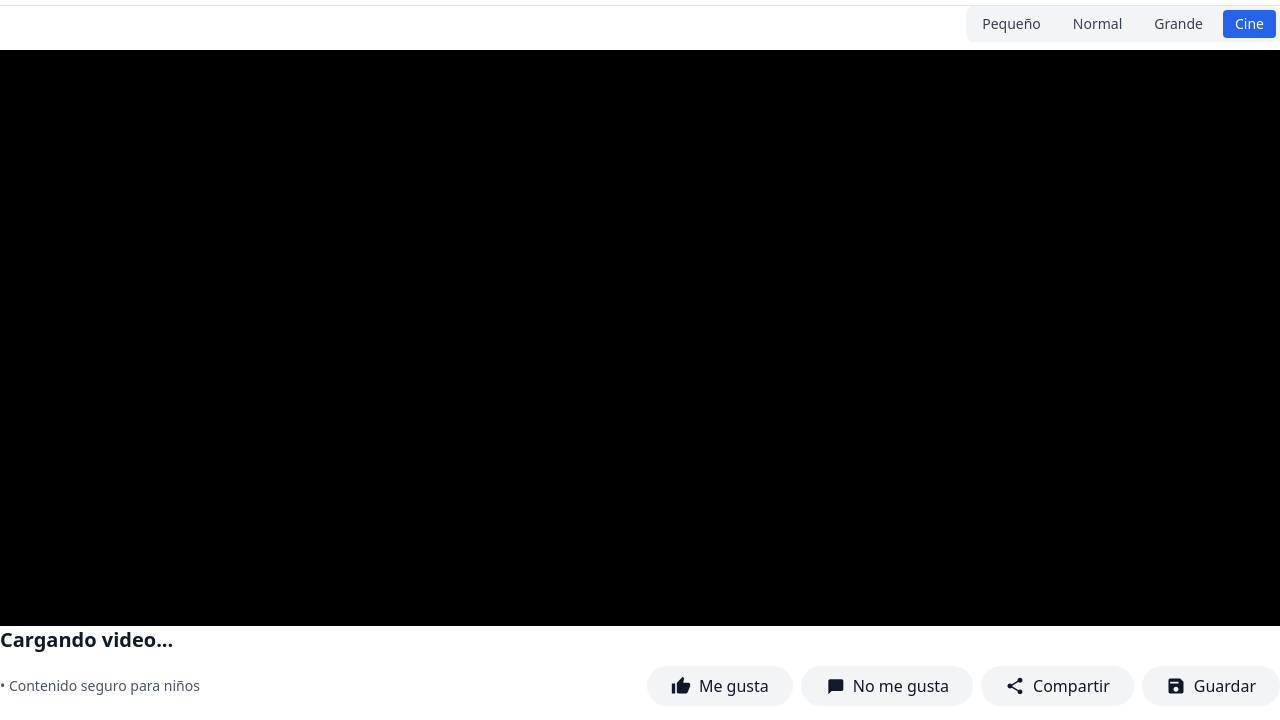
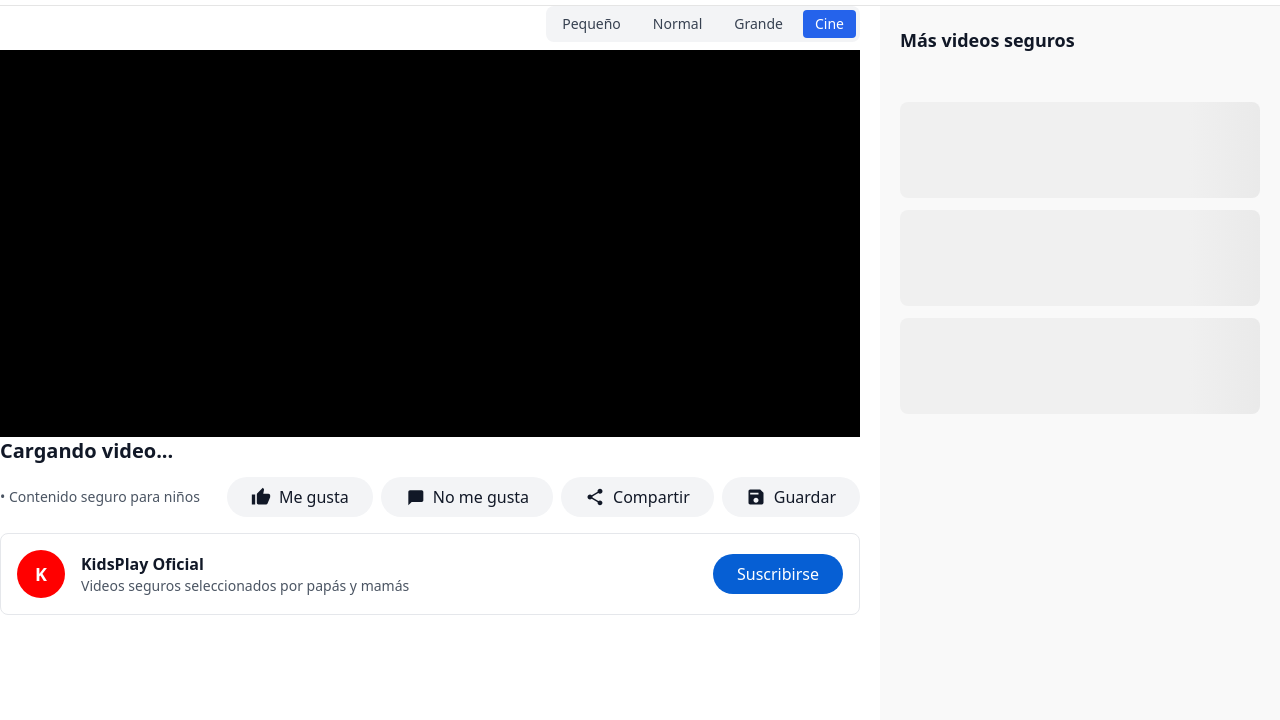
Before and after one commit to ruidolp/claudioriquelmecl, a plain HTML site: page camilo/index.html in a window 1280 px wide. Shown: the part 53-773 px from the top of the page. Drawn offline with nearby package versions, Linux system fonts and the light colour scheme.

Commit message:
El yutu5

```diff
--- a/camilo/index.html
+++ b/camilo/index.html
@@ -65,26 +65,39 @@
 
         /* Modo cine - layout especial */
         .cinema-layout {
-            flex-direction: column !important;
+            flex-direction: row !important;
         }
 
         .cinema-layout #video-section {
-            width: 100% !important;
-            padding: 0 !important;
+            flex: 1;
+            padding: 0 20px 0 0 !important;
         }
 
         .cinema-layout #sidebar {
-            width: 100% !important;
-            height: auto !important;
-            max-height: 400px;
+            width: 400px !important;
+            height: 100vh !important;
+            max-height: none;
             padding: 20px;
+            position: sticky;
+            top: 0;
         }
 
         /* Contenedor de video en modo cine */
         .cinema-video {
             margin: 0 !important;
-            max-width: 100vw !important;
+            max-width: 100% !important;
             border-radius: 0 !important;
+        }
+
+        /* Header sticky mejorado */
+        .sidebar-header {
+            background-color: #f9f9f9;
+            position: sticky;
+            top: 0;
+            z-index: 10;
+            margin: -20px -20px 0 -20px;
+            padding: 20px 20px 16px 20px;
+            border-bottom: 1px solid #e5e5e5;
         }
 
         /* Indicador de video actual */
```
